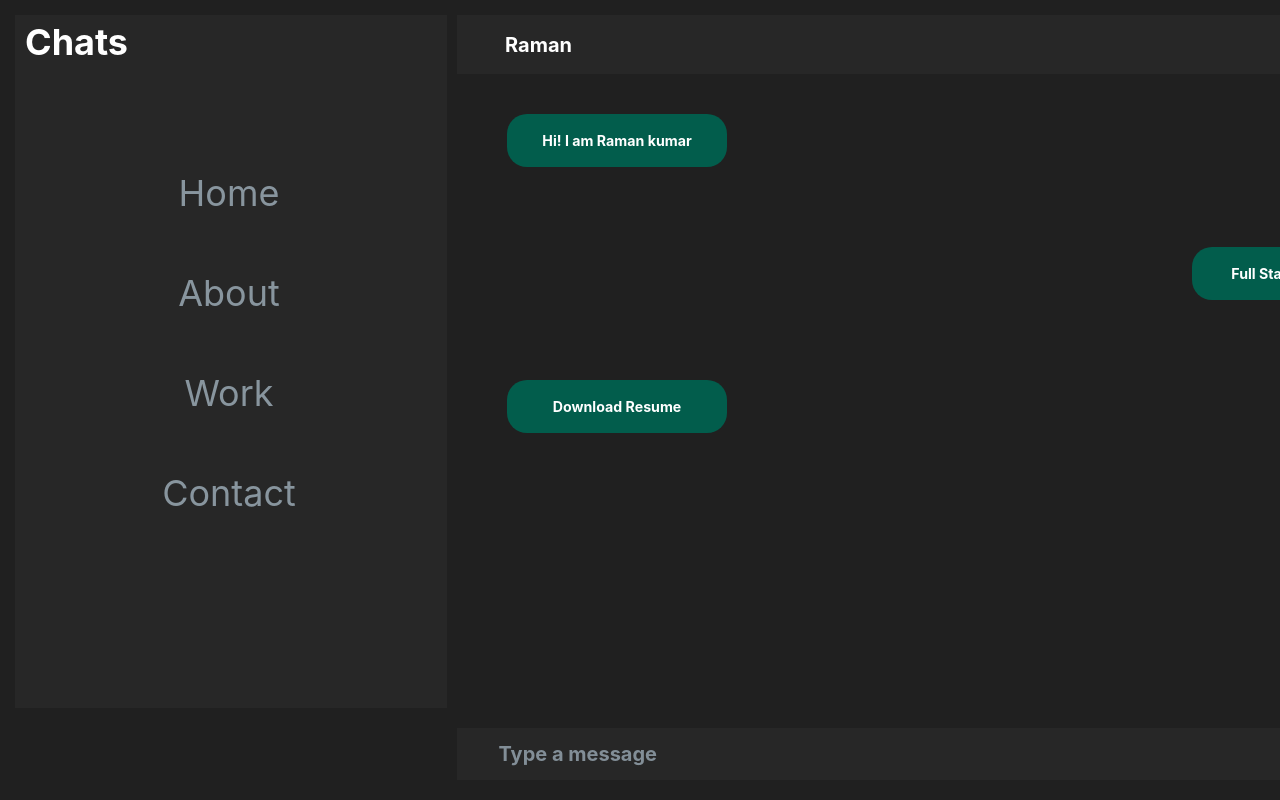
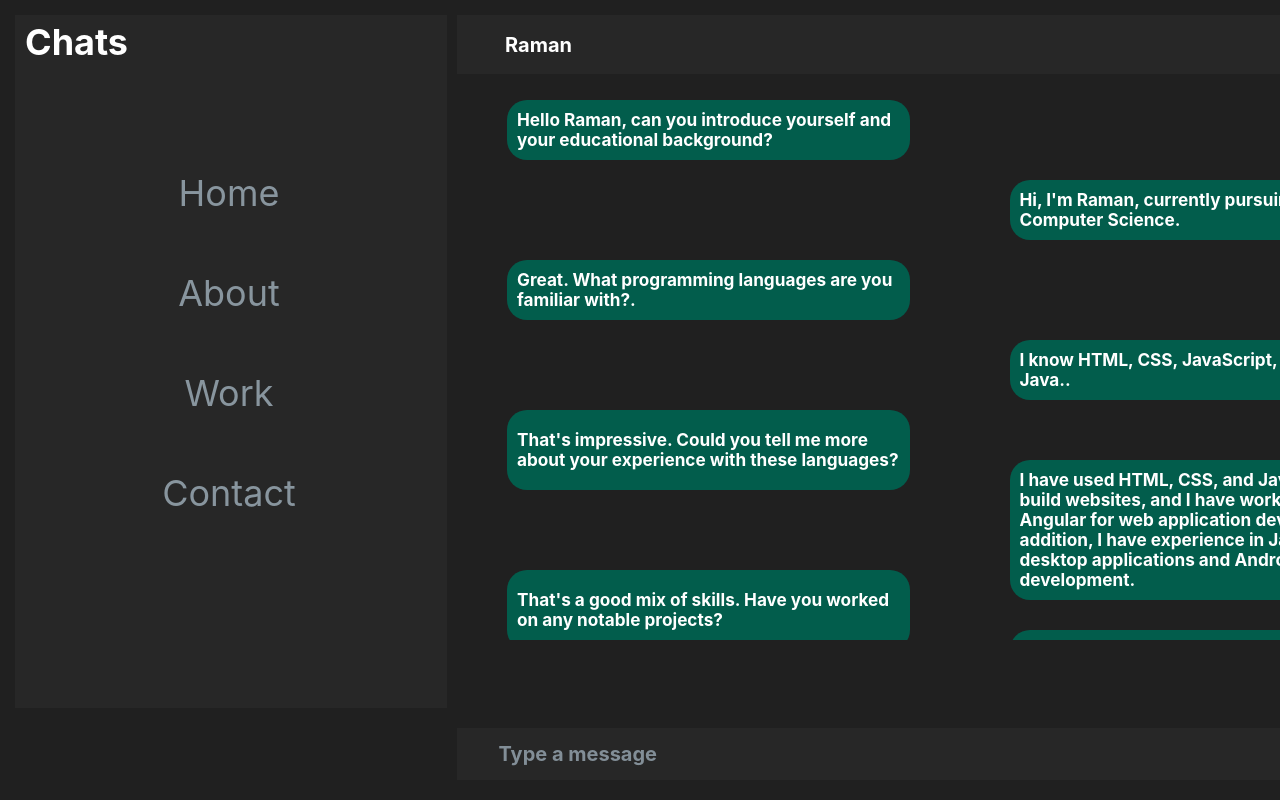
Before and after one commit to Raman-14/portfolio-whatsapp, an Angular app: page /home in a window 1280 px wide. Shown: the top 800 px of the page. Built offline with nearby package versions, Linux system fonts and the light colour scheme.

Commit message:
add more changes

```diff
--- a/src/app/pages/home/home.component.css
+++ b/src/app/pages/home/home.component.css
@@ -26,16 +26,17 @@
 
 /* chat box */
 .body{
+    margin-top:1rem;
     overflow-y: scroll;
     display: grid;
     grid-template-columns: 1fr 1fr;
-    grid-template-rows: 133px 133px 133px 133px;
+    grid-template-rows: repeat(12, 80px);
     height:550px;
 }
 
 .chat-box{
-    width:200px;
-    height:33px;
+    /* width:200px;
+    height:33px; */
     background-color:#025d4c;
     display:flex;
     align-items: center;
@@ -47,8 +48,10 @@
 
 #body-row-1{
     align-self:center;
+
 }
 #body-row-2{
+
     align-self: center;
     grid-column-start:2;
     grid-row-start:2;
@@ -59,13 +62,49 @@
     grid-column-start: 1;
     grid-row-start: 3;
 }
+#body-row-4{
+    align-self:center;
+    justify-self:end;
+    grid-column-start:2;
+    grid-row-start:4;
+}
+#body-row-5{
+    grid-column-start:1;
+    grid-row-start:5;
+}
+#body-row-6{
+    align-self:center;
+    justify-self:end;
+    grid-column-start:2;
+    grid-row-start:6;
+}
+#body-row-7{
+    grid-column-start:1;
+    grid-row-start:7;
+}
+#body-row-8{
+    align-self:center;
+    justify-self:end;
+    grid-column-start:2;
+    grid-row-start:8;
+}
+#body-row-9{
+    grid-column-start:1;
+    grid-row-start:9;
+}
+#body-row-10{
+    align-self:center;
+    justify-self:end;
+    grid-column-start:2;
+    grid-row-start:10;
+}
 
 .chat{
     font-family: 'Inter';
     font-style: normal;
     font-weight: 700;
-    font-size: 14.2px;
-    line-height: 44px;
+    font-size: 17.2px;
+    line-height: 20px;
     color: #FFFFFF;
 }
 
@@ -73,12 +112,12 @@
     text-decoration: none;
     color: inherit;
 }
-#body-row-4{
+/* #body-row-4{
     align-self: center;
     grid-row-start:4;
     grid-column-start:2;
     justify-self:end;
-}
+} */
 
 .hide-msg{
     display:none;
@@ -104,3 +143,26 @@
   ::-webkit-scrollbar-thumb:hover {
     background-color: #555; /* Color of the scrollbar thumb on hover */
   }
+
+
+  .popup{
+    width:558;
+    height:158;
+    background-color: #828E97;
+    border-radius: 8px;
+    /* transform: translate(-50%, 50%); */
+    position: absolute;
+  top: 50%;
+  left: 50%;
+  transform: translate(-50%, -50%);
+  padding: 20px;
+  }
+  .thnq{
+    font-family: 'Inter';
+font-style: normal;
+font-weight: 700;
+font-size: 39px;
+line-height: 47px;
+color: #025D4C;
+margin-left: 2rem;
+  }
--- a/src/app/pages/home/home.component.html
+++ b/src/app/pages/home/home.component.html
@@ -6,18 +6,60 @@
 </div>
 <div class="body" #chatContainer>
     <div class="chat-box" id="body-row-1" >
-        <p class="chat">Hi! I am Raman kumar</p>
+        <p class="chat">Hello Raman, can you introduce yourself and your educational background?
+        </p>
     </div>
     <div class="chat-box" id="body-row-2">
-        <p class="chat">Full Stack Developer</p>
+        <p class="chat">Hi, I'm Raman, currently pursuing B.Tech in Computer Science.</p>
     </div>
     <div class="chat-box" id="body-row-3">
-        <p class="chat">
-            <a id="resume-link" (click)="handleClick()" href="https://drive.google.com/file/d/1rSHQ8yYE1ig9_ofbhyJCLxX8iIKAUEOK/view?usp=sharing" download target="_blank">Download Resume</a>
+        <p class="chat">Great. What programming languages are you familiar with?.</p>
+    </div>
+    <div class="chat-box" id="body-row-4">
+        <p class="chat">I know HTML, CSS, JavaScript, Angular, and Java..</p>
+    </div>
+    <div class="chat-box" id="body-row-5">
+        <p class="chat">That's impressive. Could you tell me more about your experience with these languages?
         </p>
     </div>
+    <div class="chat-box" id="body-row-6">
+        <p class="chat">I have used HTML, CSS, and JavaScript to build websites, and I have worked with Angular for web application development. In addition, I have experience in Java for desktop applications and Android development.
+        </p>
+    </div>
+    <div class="chat-box" id="body-row-7">
+        <p class="chat">That's a good mix of skills. Have you worked on any notable projects?
+        </p>
+    </div>
+    <div class="chat-box" id="body-row-8">
+        <p class="chat">Yes, I've collaborated on an e-commerce platform using Angular and Java. I've also completed personal projects like a responsive portfolio website and a Java-based inventory management system.
+        </p>
+    </div>
+    <div class="chat-box" id="body-row-9">
+        <p class="chat">That's excellent. Your experiences sound valuable. Thank you, Raman, for sharing this information.
+        </p>
+    </div>
+    <div class="chat-box" id="body-row-10">
+        <p class="chat">You're welcome. It was my pleasure.
+        </p>
+    </div>
+
+    <!-- <div class="chat-box" id="body-row-3">
+        <p class="chat">
+            <a id="resume-link"
+            href="https://drive.google.com/file/d/1rSHQ8yYE1ig9_ofbhyJCLxX8iIKAUEOK/view?usp=sharing" download target="_blank"
+            (click)="handleClick()">Download Resume</a>
+        </p>
+    </div> -->
+    <!-- </div>
     <div class="chat-box {{message}}" id="body-row-4" #scrollToElement>
         <p class="chat">thank you</p>
+    </div> -->
+
+
+    <div class="popup {{message}}" id="body-row-15">
+       <p class="thnq">
+           you really want to hire me! thank you
+       </p>
     </div>
 </div>
 </div>
--- a/src/app/pages/home/home.component.ts
+++ b/src/app/pages/home/home.component.ts
@@ -6,21 +6,29 @@ import { Component, ElementRef, Renderer2 } from '@angular/core';
   styleUrls: ['./home.component.css']
 })
 export class HomeComponent {
-  constructor(private renderer: Renderer2) {}
+  // constructor(private renderer: Renderer2) {}
 
 
   message = 'hide-msg';
 
   handleClick(){
+
     this.message = 'show-msg';
     setTimeout(() => {
-      this.scrollElementIntoView();
-    }, 0);
+      this.message = 'hide-msg';
+    }, 10000); // 10 seconds (10000 milliseconds)
   }
-  private scrollElementIntoView() {
-    const element = document.getElementById('body-row-4'); // Replace with the actual ID of the element you want to scroll to
-    if (element) {
-      element.scrollIntoView({ behavior: 'smooth', block: 'start' });
-    }
-  }
+
+  // handleClick(){
+  //   this.message = 'show-msg';
+  //   setTimeout(() => {
+  //     this.scrollElementIntoView();
+  //   }, 0);
+  // }
+  // private scrollElementIntoView() {
+  //   const element = document.getElementById('body-row-4'); // Replace with the actual ID of the element you want to scroll to
+  //   if (element) {
+  //     element.scrollIntoView({ behavior: 'smooth', block: 'start' });
+  //   }
+  // }
 }
```
